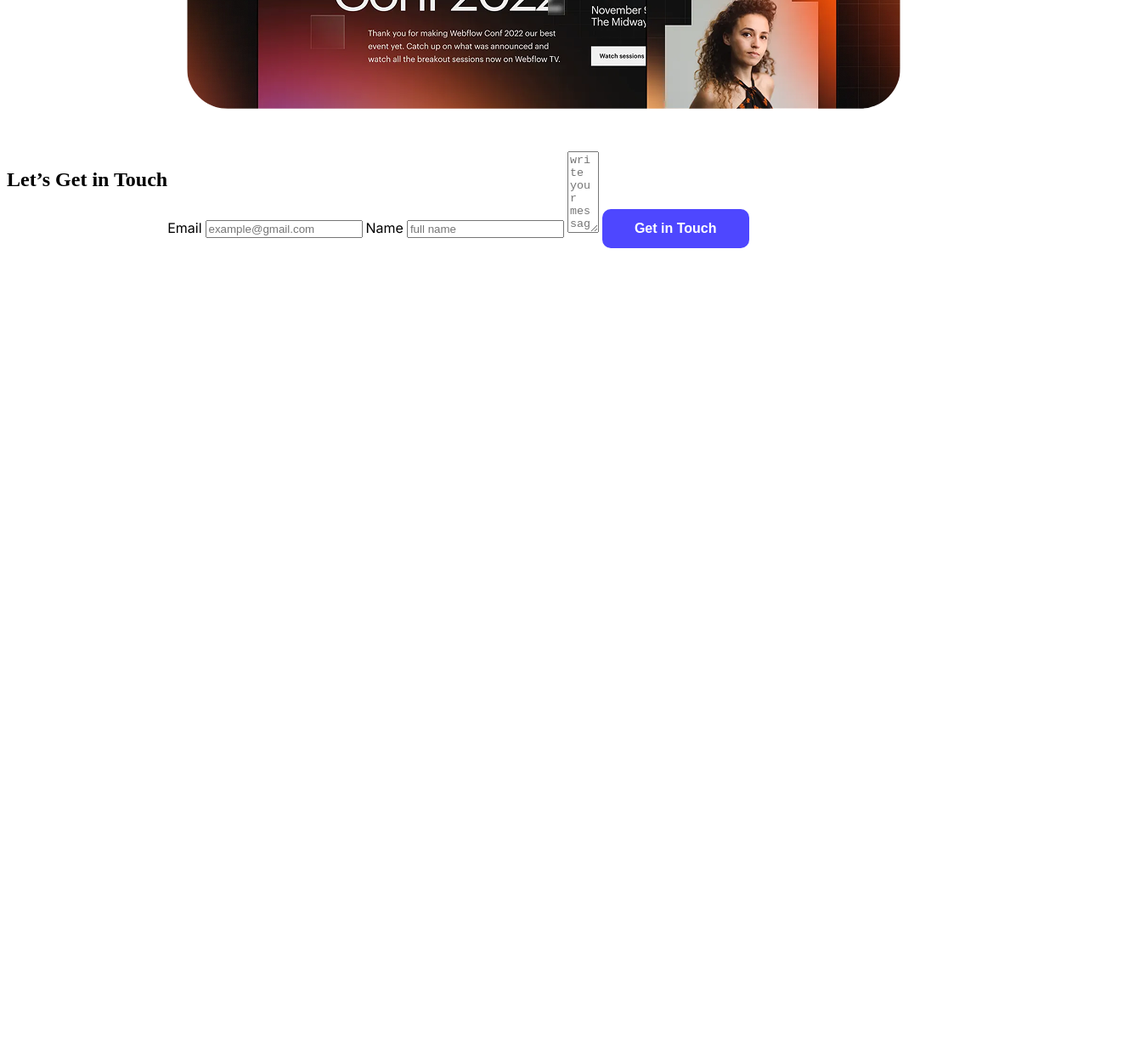
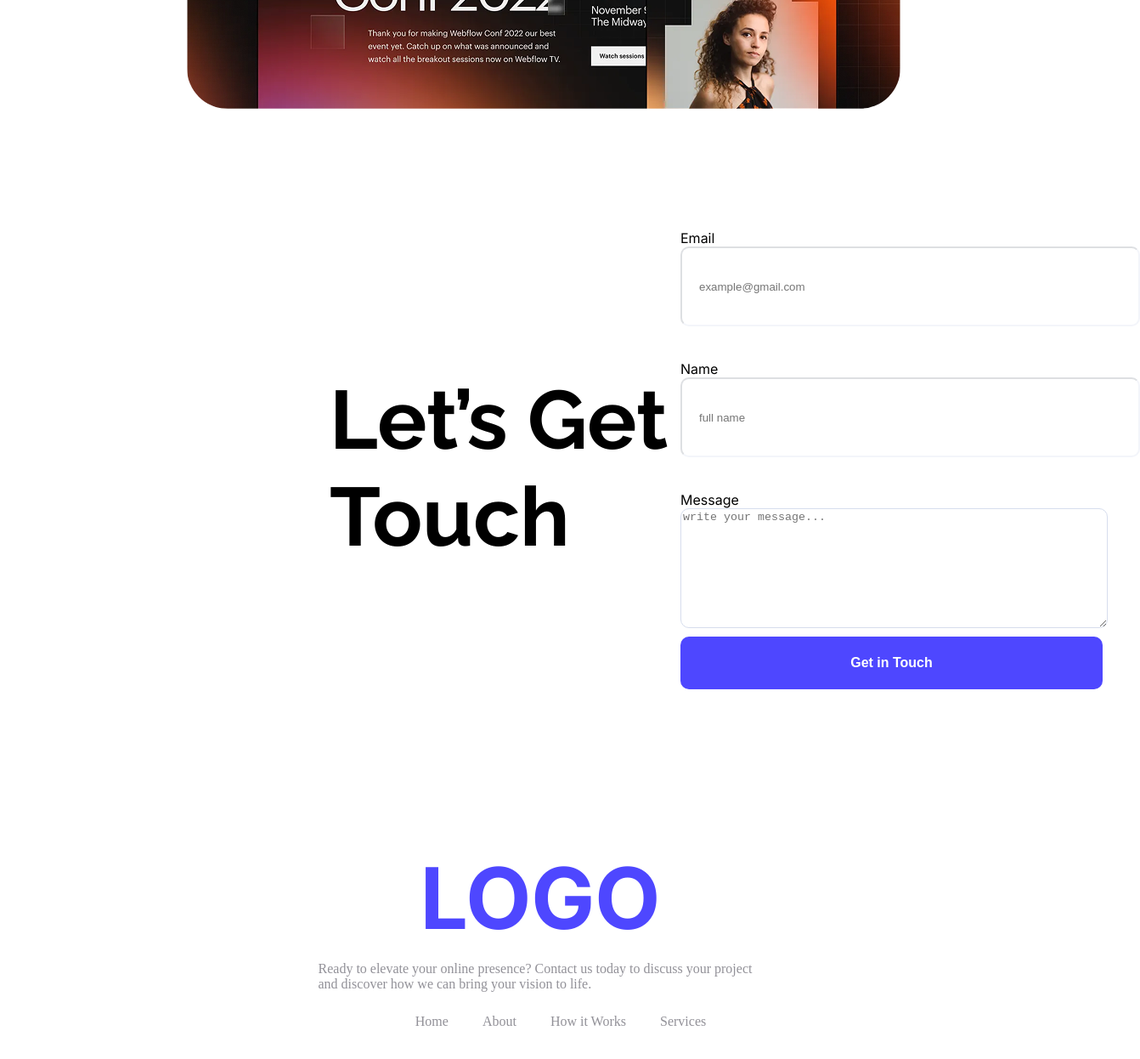
Before and after one commit to aashraful349/assignment01, a plain HTML site: page index.html in a window 1280 px wide. Shown: the part 2830-4076 px from the top of the page at 85% size, 1342 px wide, since content can reach past the window. Before the commit the page ends 3130 px from the top, so only its background shows below. Drawn offline with Linux system fonts and the light colour scheme.

Commit message:
Everything is being completed.But there is still scope for improvements.Also added button hover effect.Used transform and box-shadow to add effect on all the buttons.The code is not proper.Everything is done for practice...so there is a lot of scopes for improvements.

```diff
--- a/index.html
+++ b/index.html
@@ -67,11 +67,13 @@
                     <div class="reviews inter-normal">
                         <div class="review">
                             <div class="r-data">
-                                <div class="stars"><img src="Assets\icon-star.png" alt="star"><img src="Assets\icon-star.png" alt="star"><img
-                                src="Assets\icon-star.png" alt="star"><img src="Assets\icon-star.png" alt="star"><img
+                                <div class="stars"><img src="Assets\icon-star.png" alt="star"><img
+                                        src="Assets\icon-star.png" alt="star"><img src="Assets\icon-star.png"
+                                        alt="star"><img src="Assets\icon-star.png" alt="star"><img
                                         src="Assets\icon-star.png" alt="star"></div>
                                 <h4 class="r-title">Loved by Designers</h4>
-                                <p class="r-subtitle">This template instantly leveled up our presence.” – Studio Vertex</p>
+                                <p class="r-subtitle">This template instantly leveled up our presence.” – Studio Vertex
+                                </p>
                             </div>
                             <div class="u-details">
                                 <div class="dp">
@@ -86,11 +88,13 @@
                         </div>
                         <div class="review">
                             <div class="r-data">
-                                <div class="stars"><img src="Assets\icon-star.png" alt="star"><img src="Assets\icon-star.png" alt="star"><img
-                                src="Assets\icon-star.png" alt="star"><img src="Assets\icon-star.png" alt="star"><img
+                                <div class="stars"><img src="Assets\icon-star.png" alt="star"><img
+                                        src="Assets\icon-star.png" alt="star"><img src="Assets\icon-star.png"
+                                        alt="star"><img src="Assets\icon-star.png" alt="star"><img
                                         src="Assets\icon-star.png" alt="star"></div>
                                 <h4 class="r-title">Loved by Designers</h4>
-                                <p class="r-subtitle">This template instantly leveled up our presence.” – Studio Vertex</p>
+                                <p class="r-subtitle">This template instantly leveled up our presence.” – Studio Vertex
+                                </p>
                             </div>
                             <div class="u-details">
                                 <div class="dp">
@@ -105,11 +109,13 @@
                         </div>
                         <div class="review">
                             <div class="r-data">
-                                <div class="stars"><img src="Assets\icon-star.png" alt="star"><img src="Assets\icon-star.png" alt="star"><img
-                                src="Assets\icon-star.png" alt="star"><img src="Assets\icon-star.png" alt="star"><img
+                                <div class="stars"><img src="Assets\icon-star.png" alt="star"><img
+                                        src="Assets\icon-star.png" alt="star"><img src="Assets\icon-star.png"
+                                        alt="star"><img src="Assets\icon-star.png" alt="star"><img
                                         src="Assets\icon-star.png" alt="star"></div>
                                 <h4 class="r-title">Loved by Designers</h4>
-                                <p class="r-subtitle">This template instantly leveled up our presence.” – Studio Vertex</p>
+                                <p class="r-subtitle">This template instantly leveled up our presence.” – Studio Vertex
+                                </p>
                             </div>
                             <div class="u-details">
                                 <div class="dp">
@@ -129,7 +135,8 @@
         <section>
             <div class="poster">
                 <h1 class="focus-title raleway-normal ">Ready to focus better</h1>
-                <p class="focus-sub-title g-color inter-normal ">This template instantly leveled up our presence.” – Studio Vertex</p>
+                <p class="focus-sub-title g-color inter-normal ">This template instantly leveled up our presence.” –
+                    Studio Vertex</p>
                 <button class="focus-button button-design "><a class="anchor" href="">Get Started Free</a></button>
                 <img class="focus-image" src="Assets\wc-big.png" alt="webflow offer">
             </div>
@@ -137,7 +144,7 @@
         <section>
             <div class="contact">
                 <div class="form-title">
-                    <h1>Let’s Get in Touch</h1>
+                    <h1 class="form-title raleway-normal ">Let’s Get in Touch</h1>
                 </div>
                 <div class="form">
                     <form action="">
@@ -145,7 +152,9 @@
                         <input type="email" name="email" id="email" placeholder="example@gmail.com">
                         <label class="inter-normal" for="name">Name</label>
                         <input type="text" name="name" id="name" placeholder="full name">
-                        <textarea name="message" id="message" cols="2" rows="6" placeholder="write your message..."></textarea>
+                        <label class="inter-normal" for="message">Message</label>
+                        <textarea name="message" id="message" cols="2" rows="6"
+                            placeholder="write your message..."></textarea>
                         <button class="button-design"><a class="anchor" href="">Get in Touch</a></button>
                     </form>
                 </div>
@@ -153,7 +162,21 @@
         </section>
     </main>
     <footer>
+        <div class="footer">
+            <div class="footer-title">
+                <h1 class="f-title-style inter-normal f-color">LOGO</h1>
+            </div>
+                <p class="f-subtitle g-color">Ready to elevate your online presence? Contact us today to discuss your project and discover how we can
+                bring your vision to life.</p>
+            <div class="others g-color">
+                <ul class="footer-links">
+                    <td><a class="f-anchor g-color" href="">Home</a></td>
+                    <td><a class="f-anchor g-color" href="">About</a></td>
+                    <td><a class="f-anchor g-color" href="">How it Works</a></td>
+                    <td><a class="f-anchor g-color" href="">Services</a></td>
+                </ul>
 
+            </div>
     </footer>
 </body>
 
--- a/styles/style.css
+++ b/styles/style.css
@@ -231,6 +231,7 @@ nav {
     align-items: center;
     column-gap: 158px;
     padding-bottom: 50px;
+    margin-bottom: 92.23px;;
 }
 .focus-title{
     font-size: 50px;
@@ -246,7 +247,98 @@ nav {
     width: 840px;
     height: 364.77px;
     border-radius: 48px;
+
 }
 .contact{
-    display: flex;;
+    display: flex;
+    justify-content: space-around;
+    align-items: center;
+    margin-left: 150px;
+    margin-bottom: 118px;
 }
+.form input[type="email"],
+.form input[type="text"]{
+    height: 64px;
+    border-radius: 10px;
+    display: block;
+    width: 497px;
+    height: 70px;
+    padding: 10px 20px;
+    margin-bottom: 40px;
+    border-color: rgba(214, 221, 237, 0.288);
+}
+.form textarea{
+    width: 497px;
+    height: 135px;
+    border-radius: 10px;
+    border-color: rgba(214, 221, 237, 1);
+    display: block;
+    margin-bottom: 10px;
+}
+.form button{
+    background-color: #4E47FF;
+    border-color: transparent;
+    padding: 12px 36px;
+    border-radius: 10px;
+    color: #FFFFFF;
+    font-weight: bold;
+    font-size: 16px;
+    cursor: pointer;
+    width: 497px;
+    height: 62px;
+}
+.form-title{
+    font-size: 97px;
+    margin-left: 115px;
+    width: 528px;
+    height: 232px;
+    margin-top: 8px;
+}
+/* footer */
+.f-color{
+    color: rgba(78, 71, 255, 1);
+}
+.footer{
+    display: flex;
+    flex-direction: column;
+    align-items: center;
+    justify-content: space-between;
+    /* width: 531px;
+    height: 221px;
+    padding: 104px 455px; */
+    background-color: #ffffff00;
+    margin-bottom: 103px;
+
+}
+.others ul{
+    display: flex;
+    gap: 40px;
+    margin-top: 0;
+}
+.f-anchor{
+    text-decoration: none;
+}
+
+.f-title-style{
+    font-weight: bold;
+    font-size: 100px;
+    margin-bottom: 8px;
+    width: 291px;
+    height: 121px;
+}
+.f-subtitle{
+    width: 531px;
+    height: 48px;
+    display: flex;
+    flex-direction: column;
+    justify-content: center;
+    align-items: center;
+    margin-top: 0px;
+    margin-bottom: 20px;
+}
+
+button:hover{
+    background-color: rgba(6, 26, 80, 0.459);
+    transform: translateY(-2px);
+    box-shadow: 0 5px 15px rgba(32, 32, 32, 0.329);
+}
```
Lines whose indentation alone changed are shown as unchanged.
